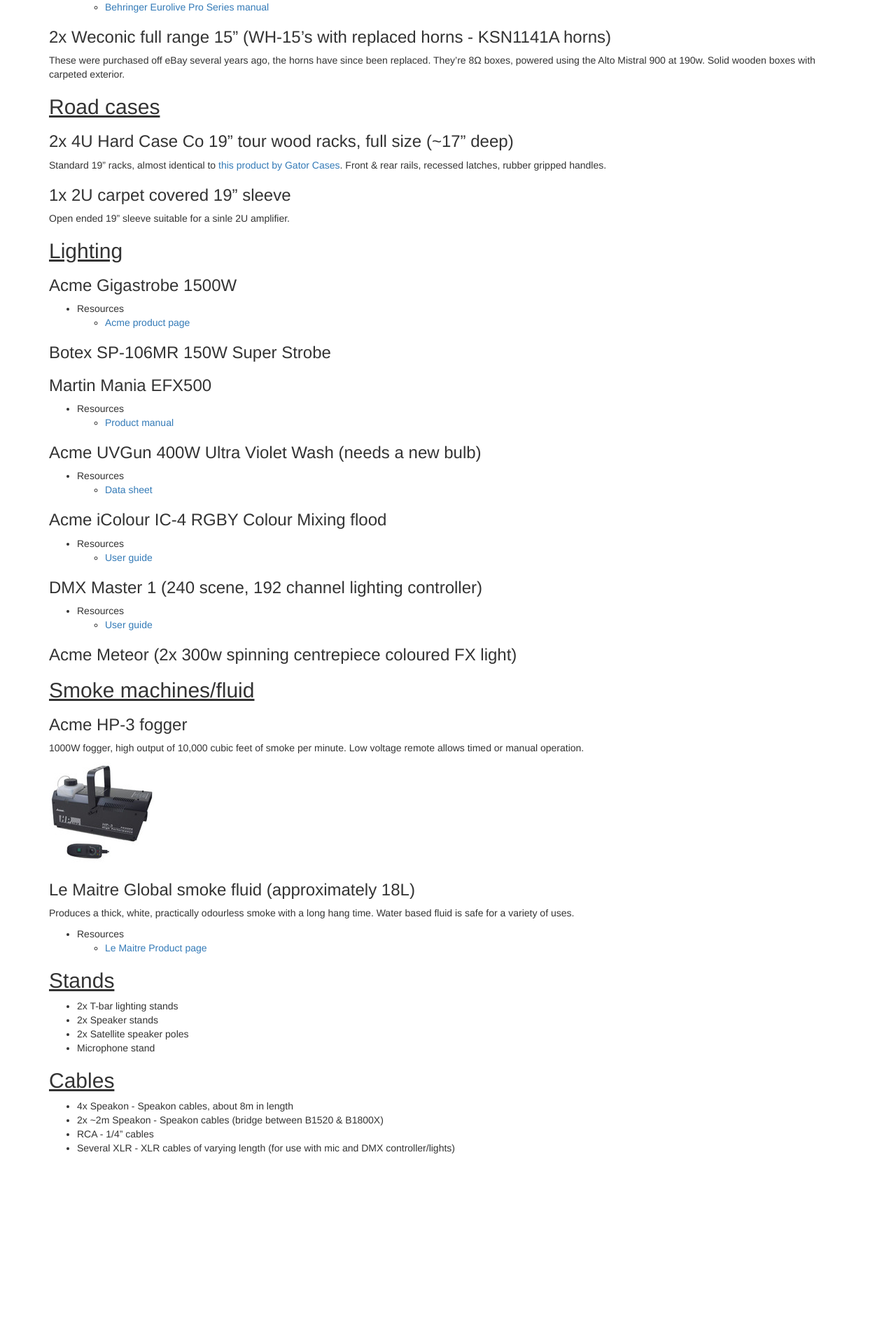
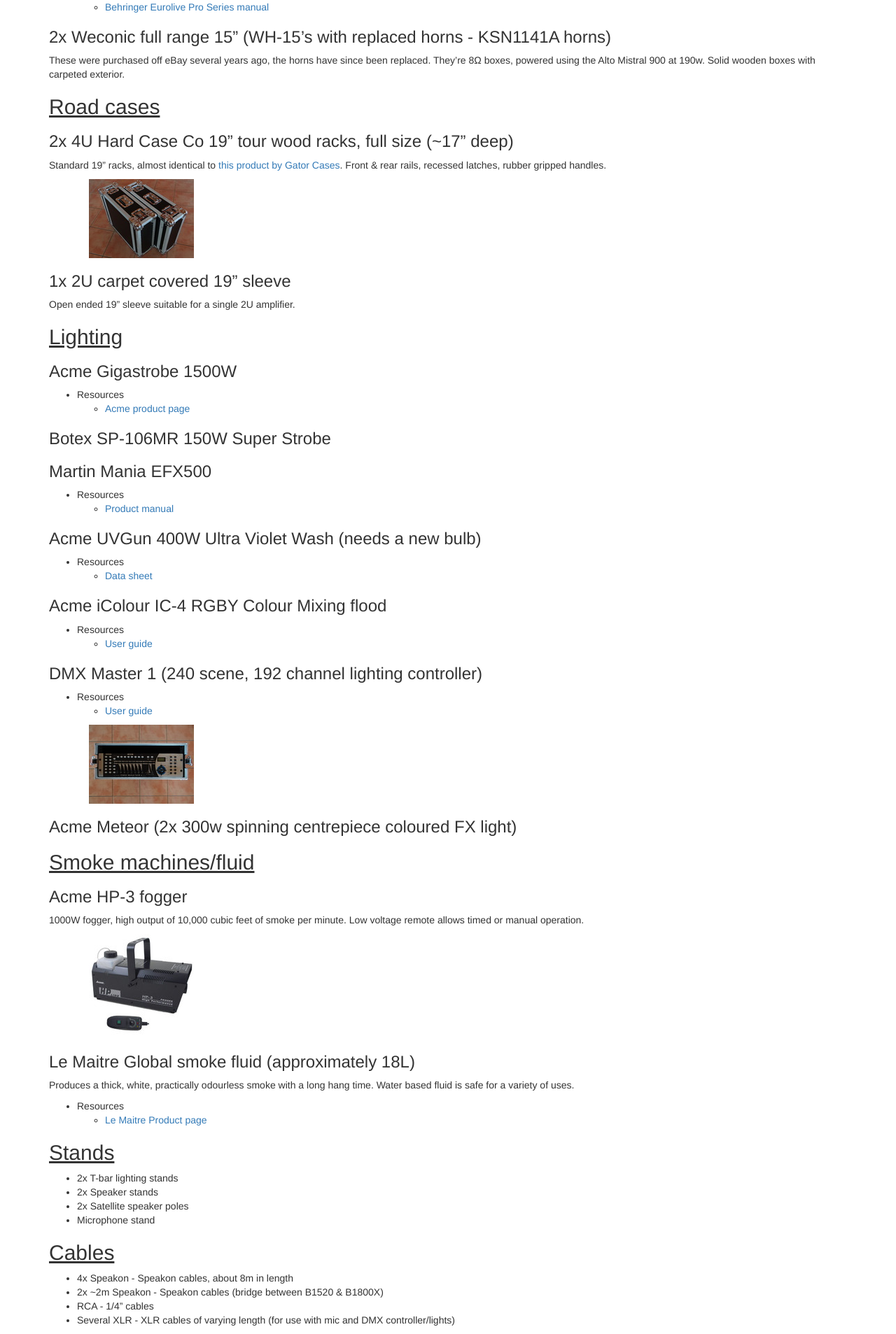
Before and after one commit to mdjnewman/av-gear-sale, a Jekyll site: the page built from index.md, in a window 1280 px wide. Shown: the part 1510-3417 px from the top of the page at 70% size. Built offline with Jekyll 4.4.1, drawn with Linux system fonts in a browser that asks for light colours; nearby versions of some CDN libraries; comment, search, counter and statistics services are not loaded; before the commit the page ends 3171 px from its top, so only the background shows below that.

Commit message:
Adding some more images

```diff
--- a/assets/css/main.css
+++ b/assets/css/main.css
@@ -1,3 +1,6 @@
 h2 {
     text-decoration: underline;
 }
+.fancybox {
+    margin-left: 5%
+}
--- a/index.md
+++ b/index.md
@@ -94,9 +94,11 @@
 Standard 19" racks, almost identical to [this product by Gator Cases](http://www.gatorcases.com/p/39189-1505/g-tour-4u).
 Front & rear rails, recessed latches, rubber gripped handles.
 
+{% include image.html filename="hard-case-co-4ru-tour-racks.JPG" %}
+
 ### 1x 2U carpet covered 19" sleeve
 
-Open ended 19" sleeve suitable for a sinle 2U amplifier.
+Open ended 19" sleeve suitable for a single 2U amplifier.
 
 ## Lighting
 
@@ -126,6 +128,8 @@
 
 * Resources
     * [User guide](assets/manuals/DMX Master.pdf)
+
+{% include image.html filename="dmx-master-in-rack.JPG" %}
 
 ### Acme Meteor (2x 300w spinning centrepiece coloured FX light)
 
```
Also changed, not shown: assets/images/thumbs/dmx-master-in-rack.JPG (added), assets/images/thumbs/hard-case-co-4ru-tour-racks.JPG (added), 2 other files.
